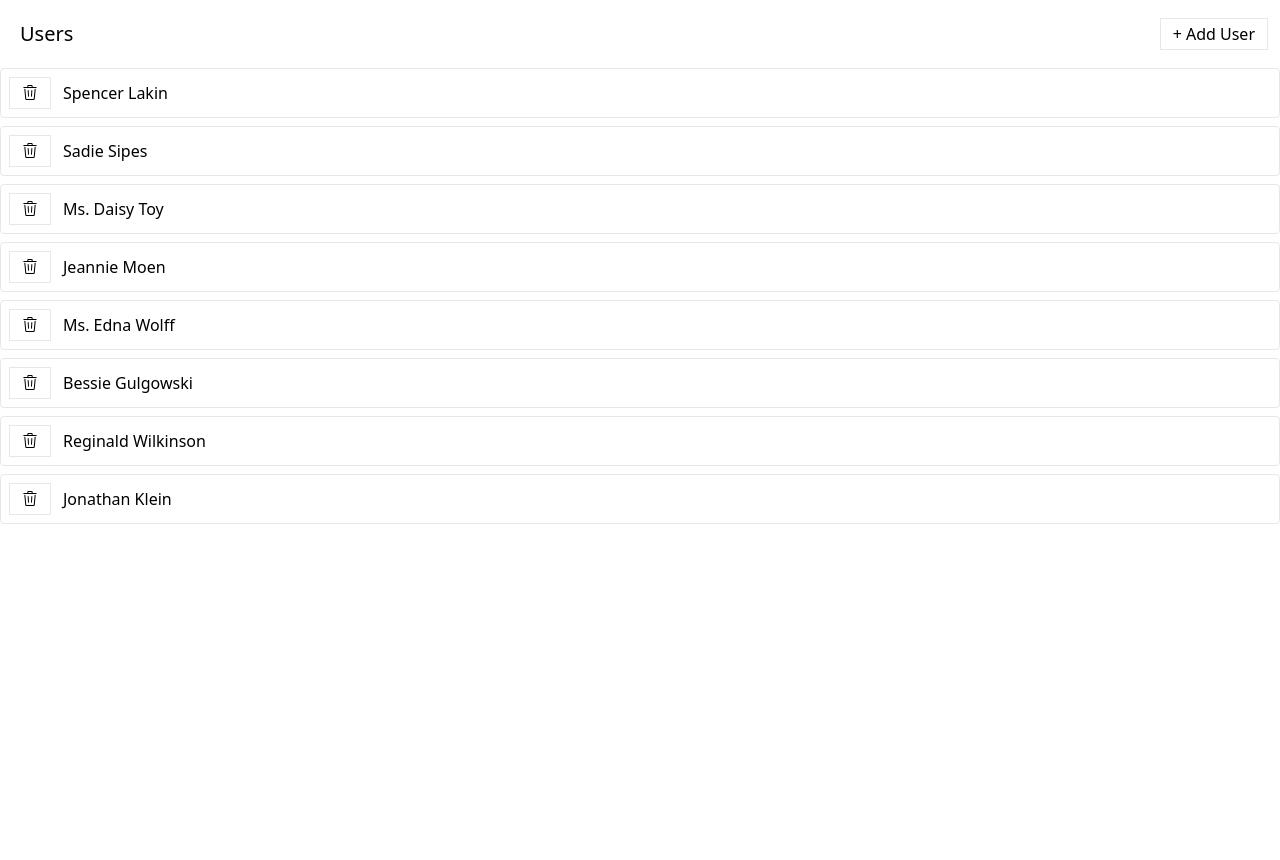
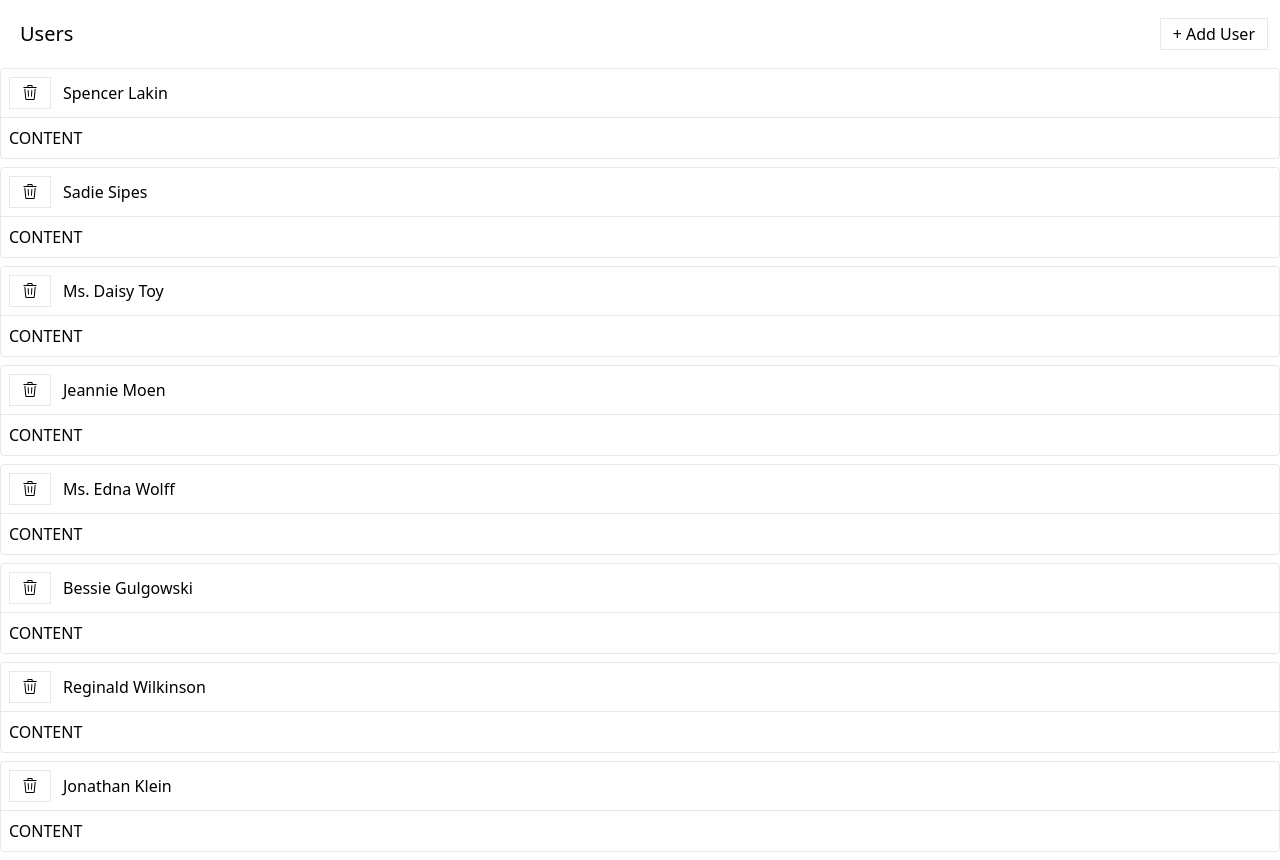
Before and after one commit to AndriiNyzhnyk1994/rtk-media, a React (Create React App) app: page / in a window 1280 px wide. Before the commit the page ends 800 px from the top, so only its background shows below. Built offline with nearby package versions, Linux system fonts and the light colour scheme; data requests are answered from the project's data file.

Commit message:
added the expandable panel

```diff
--- a/src/components/ExpandeblePanel.js
+++ b/src/components/ExpandeblePanel.js
@@ -1,9 +1,18 @@
 import React from 'react'
 
-function ExpandeblePanel() {
-  return (
-    <div>ExpandeblePanel</div>
-  )
+function ExpandeblePanel({ header, children }) {
+    return (
+        <div className="mb-2 border rounded">
+            <div className="flex p-2 justify-between items-center cursor-pointer">
+                <div className='flex flex-row items-center justify-between '>
+                {header}
+                </div>
+            </div>
+            <div className='p-2 border-t'>
+                {children}
+            </div>
+        </div>
+    )
 }
 
 export default ExpandeblePanel
--- a/src/components/UsersListItem.js
+++ b/src/components/UsersListItem.js
@@ -2,6 +2,7 @@ import { GoTrash } from 'react-icons/go'
 import Button from './Button'
 import { removeUser } from '../store'
 import { useThunk } from '../hooks/useThunk'
+import ExpandeblePanel from './ExpandeblePanel'
 
 function UsersListItem({ user }) {
 
@@ -11,17 +12,19 @@ function UsersListItem({ user }) {
         doRemoveUser(user)
     }
 
-    return <div className="mb-2 border rounded">
-        <div className="flex p-2 justify-between items-center cursor-pointer">
-            <div className='flex flex-row items-center justify-between '>
-                <Button className='mr-3' loading={isLoading} onClick={handleClick}>
-                    <GoTrash />
-                </Button>
-                {error && <div>Error deleting user</div>}
-                {user.name}
-            </div>
-        </div>
-    </div>
+    const header = <>
+        <Button className='mr-3' loading={isLoading} onClick={handleClick}>
+            <GoTrash />
+        </Button>
+        {error && <div>Error deleting user</div>}
+        {user.name}
+    </>
+
+    return (
+        <ExpandeblePanel header={header}>
+            CONTENT
+        </ExpandeblePanel>
+    )
 }
 
 export default UsersListItem
```
